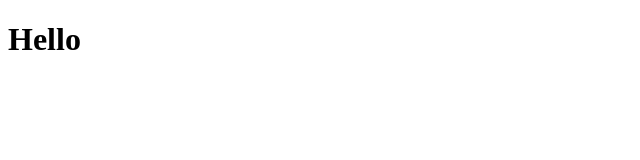
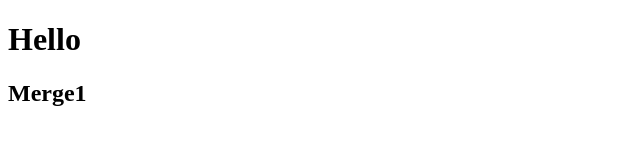
Before and after one commit to lucasnachtigall/git-test, a plain HTML site: page index.html in a window 1280 px wide. Shown: the whole page, without its empty margins (0-640 px from the left). Drawn offline with Linux system fonts and the light colour scheme.

Commit message:
Update index.html

```diff
--- a/index.html
+++ b/index.html
@@ -7,5 +7,6 @@
 </head>
 <body>
     <h1>Hello</h1>
+    <h2>Merge1</h2>
 </body>
 </html>
```
